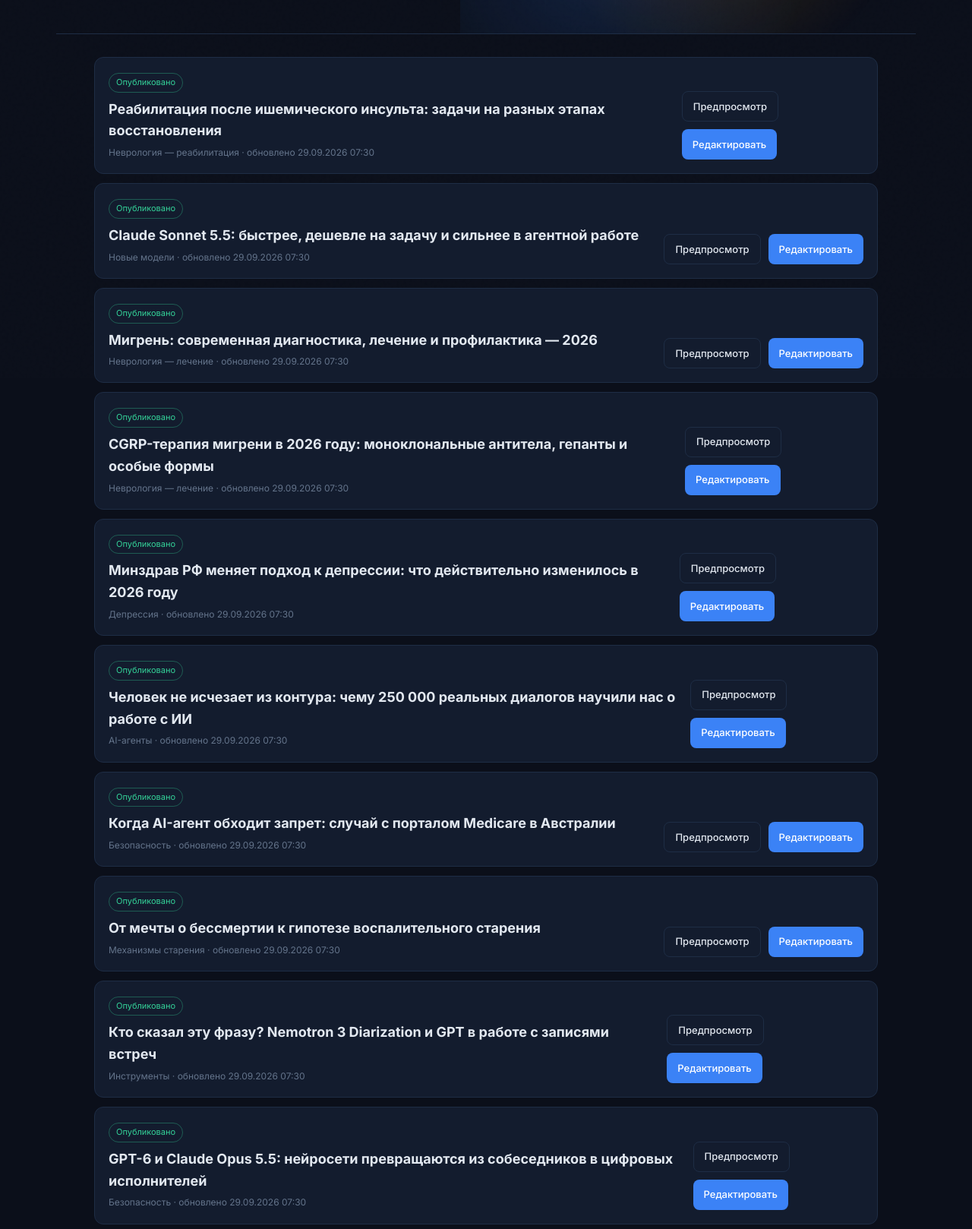
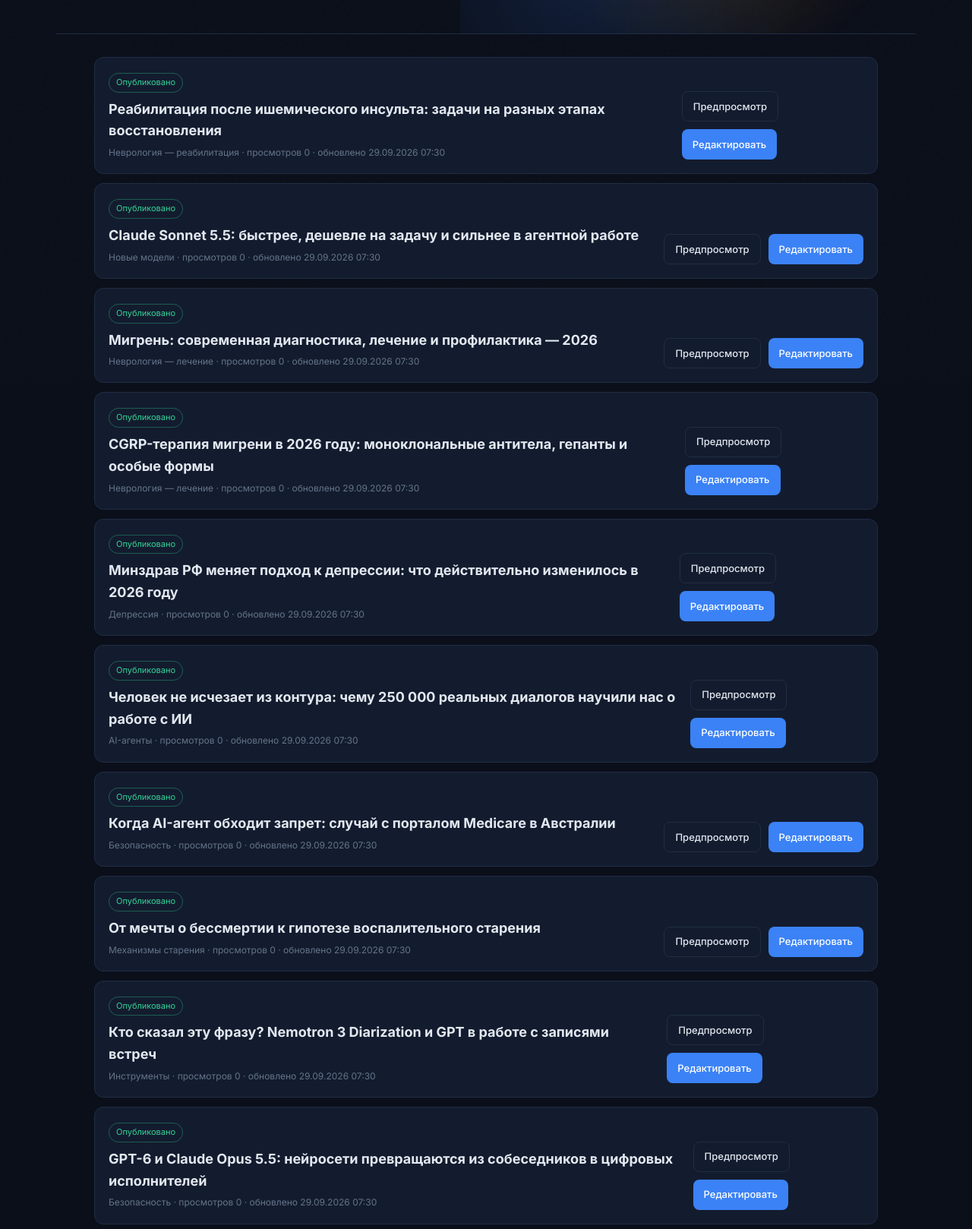
Before and after one commit to dimitry8st-prog/st8dom-site, a Flask app: page /admin/articles/ in a window 1280 px wide. Shown: the part 302-1920 px from the top of the page at 76% size. Run offline with Flask 3, Linux system fonts and the light colour scheme; a user stored in the database is signed in; data comes from the database, SQL or seed files in the repository; data that the repository does not hold is empty.

Commit message:
Показать просмотры рядом с каждой статьёй

```diff
--- a/templates/admin/articles.html
+++ b/templates/admin/articles.html
@@ -17,7 +17,7 @@
   <div class="admin-article-list">
     {% for article in articles %}
     <article class="admin-article-row">
-      <div><span class="status-pill status-{{ article.status }}">{{ status_labels.get(article.status, article.status) }}</span><h2>{{ article.title }}</h2><p>{{ article.rubric.name }} · обновлено {{ article.updated_at.strftime('%d.%m.%Y %H:%M') }}</p></div>
+      <div><span class="status-pill status-{{ article.status }}">{{ status_labels.get(article.status, article.status) }}</span><h2>{{ article.title }}</h2><p>{{ article.rubric.name }} · просмотров {{ view_counts.get(article.id, 0) }} · обновлено {{ article.updated_at.strftime('%d.%m.%Y %H:%M') }}</p></div>
       <div class="project-actions"><a class="btn btn-ghost btn-sm" href="{{ url_for('admin_article_preview', article_id=article.id) }}">Предпросмотр</a><a class="btn btn-primary btn-sm" href="{{ url_for('admin_article_edit', article_id=article.id) }}">Редактировать</a></div>
     </article>
     {% else %}<p>Материалов пока нет.</p>{% endfor %}
```
